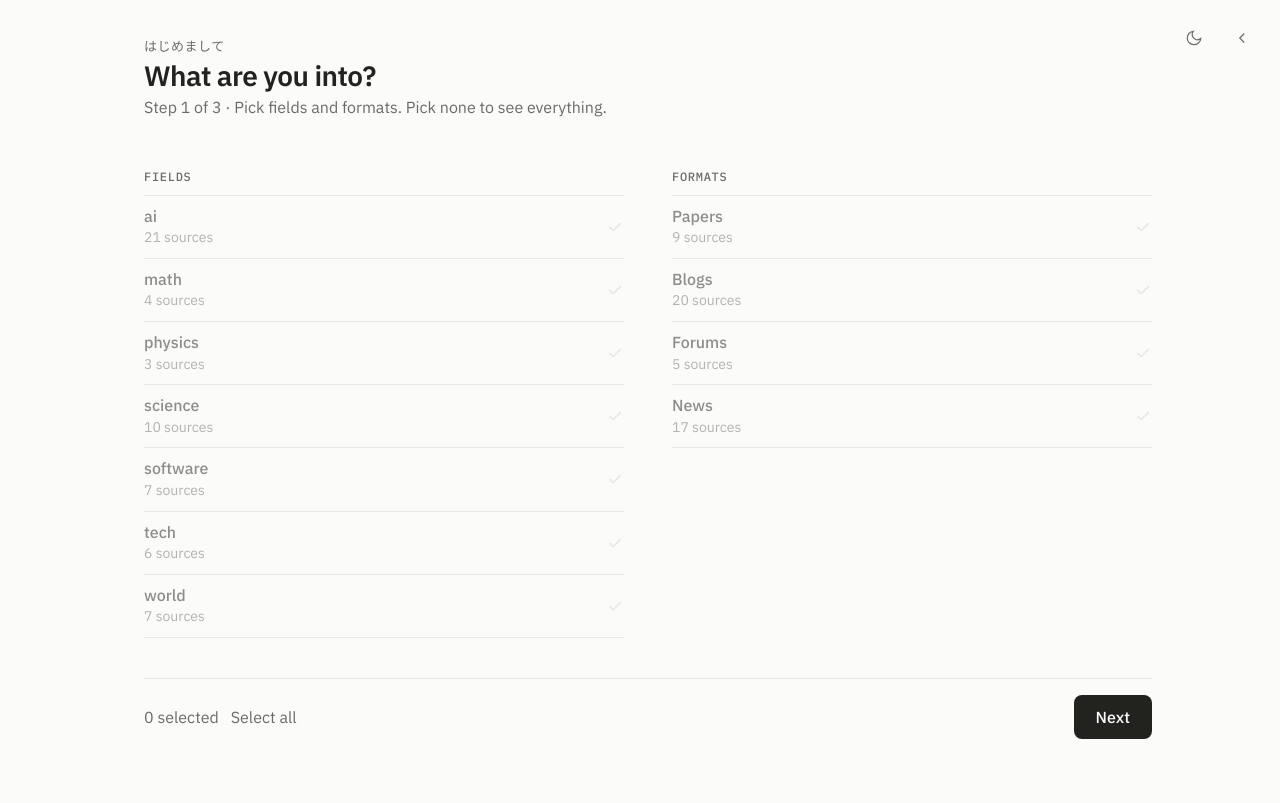
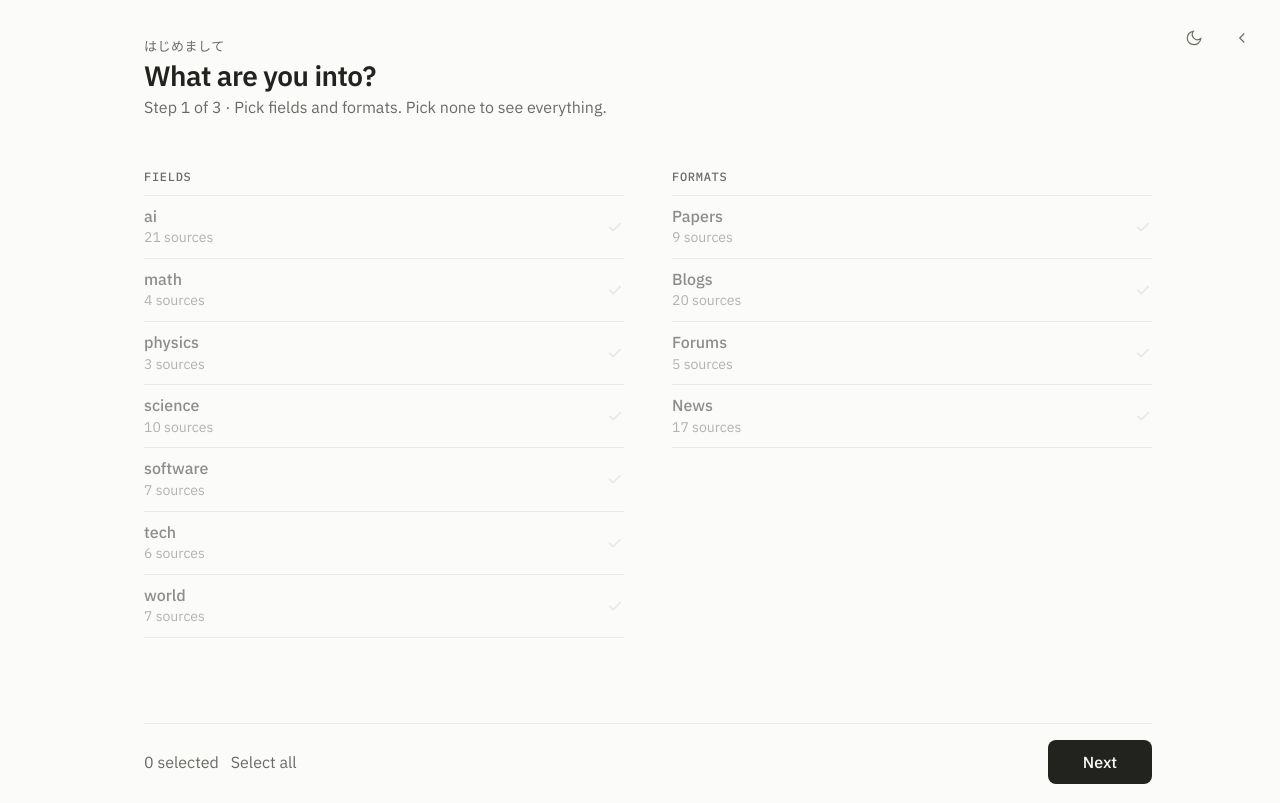
Before and after one commit to DBvdHeijden/okaeri, a FastAPI app: page /onboarding in a window 1280 px wide. Run offline with FastAPI, Linux system fonts and the light colour scheme; data that the repository does not hold is empty; some web fonts are replaced.

Commit message:
Keep Next in the same place on every onboarding step
The footer sat right below the content on short steps and stuck to the window
bottom on long ones. Onboarding pages now fill the window, so it's at the
bottom either way; Next and Done share a minimum width so Back doesn't shift.

Co-Authored-By: Claude Opus 5.5 <noreply@anthropic.com>

```diff
--- a/app/static/style.css
+++ b/app/static/style.css
@@ -70,6 +70,13 @@ button { font: inherit; color: inherit; }
 
 /* Onboarding uses the full width, in columns, so each step fits on fewer screens. */
 .page.wide { max-width: 1040px; }
+/* The footer sits at the bottom of the window on every step, short or long, so Next doesn't move.
+   No bottom padding: a short page then puts it exactly where sticky holds it on a long one. */
+.page.wide { display: flex; flex-direction: column; min-height: 100vh; padding-bottom: 0; }
+.page.wide > form { flex: 1; display: flex; flex-direction: column; gap: 40px; }
+.page.wide .footer-bar { margin-top: auto; }
+.page.wide .footer-bar .primary-btn { min-width: 104px; justify-content: center; }  /* Next and Done: same size, so Back stays put */
+.rate-list { margin-bottom: 40px; }
 .columns {
   display: grid;
   grid-template-columns: repeat(2, minmax(0, 1fr));
```
